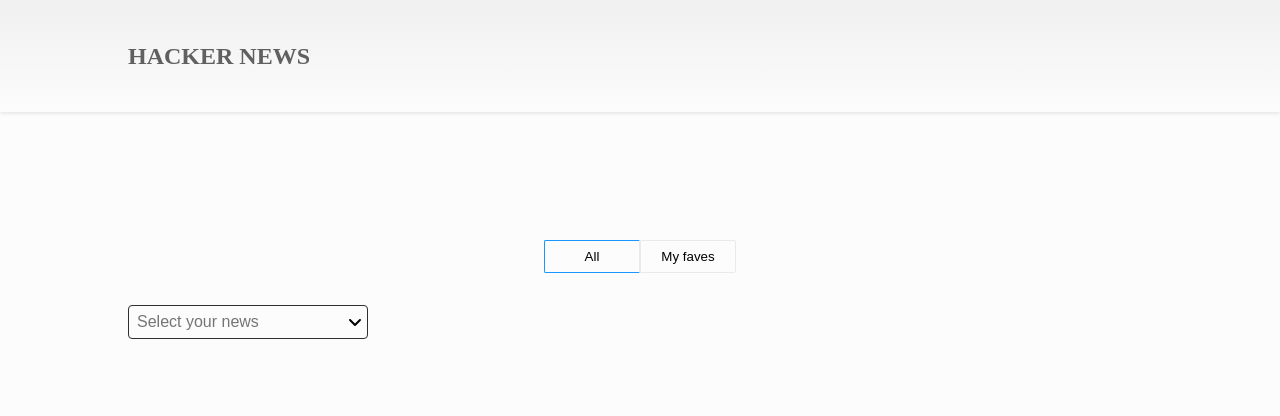
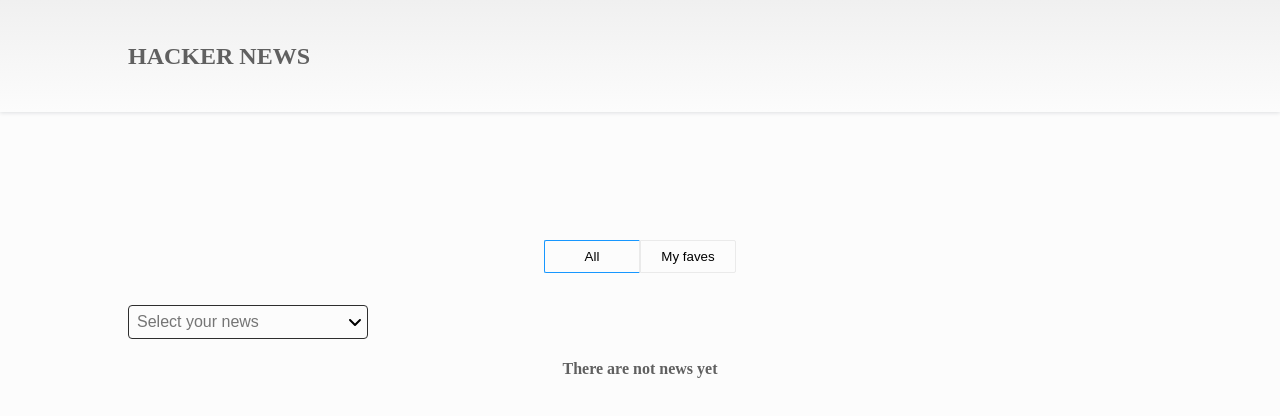
Before and after one commit to jermp96/reign-hacker-news, an Angular app: page / in a window 1280 px wide. Shown: the top 416 px of the page. Built offline with nearby package versions, Linux system fonts and the light colour scheme; a web font is replaced by a local one.

Commit message:
*message added when there are not news

```diff
--- a/src/app/pages/news/news.component.html
+++ b/src/app/pages/news/news.component.html
@@ -8,3 +8,6 @@
     </div>
     <div (onVisible)="scrollDown()"></div>
 </ng-container>
+<ng-container *ngIf="!optionSelected && (newsList && newsList?.length! == 0)">
+  <h4 class="text-center">There are not news yet</h4>
+</ng-container>
```
